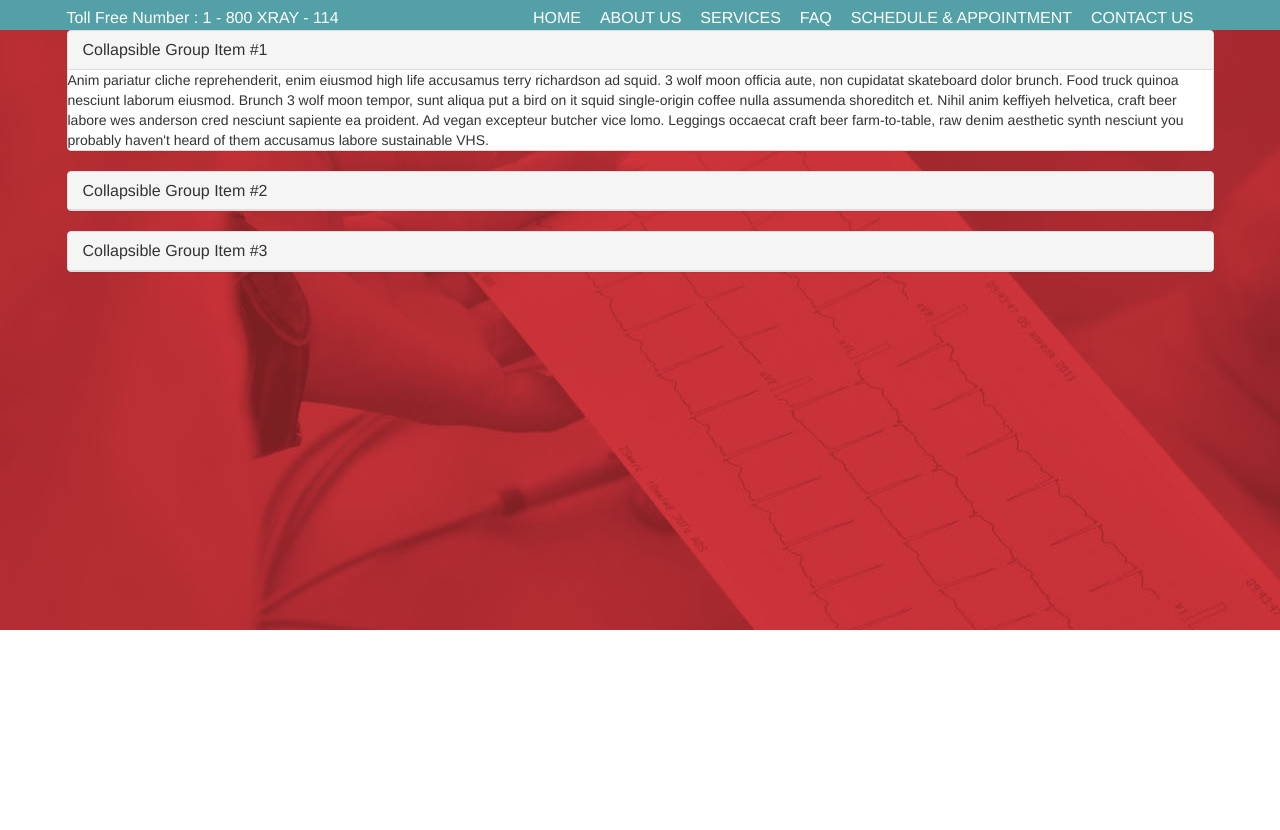
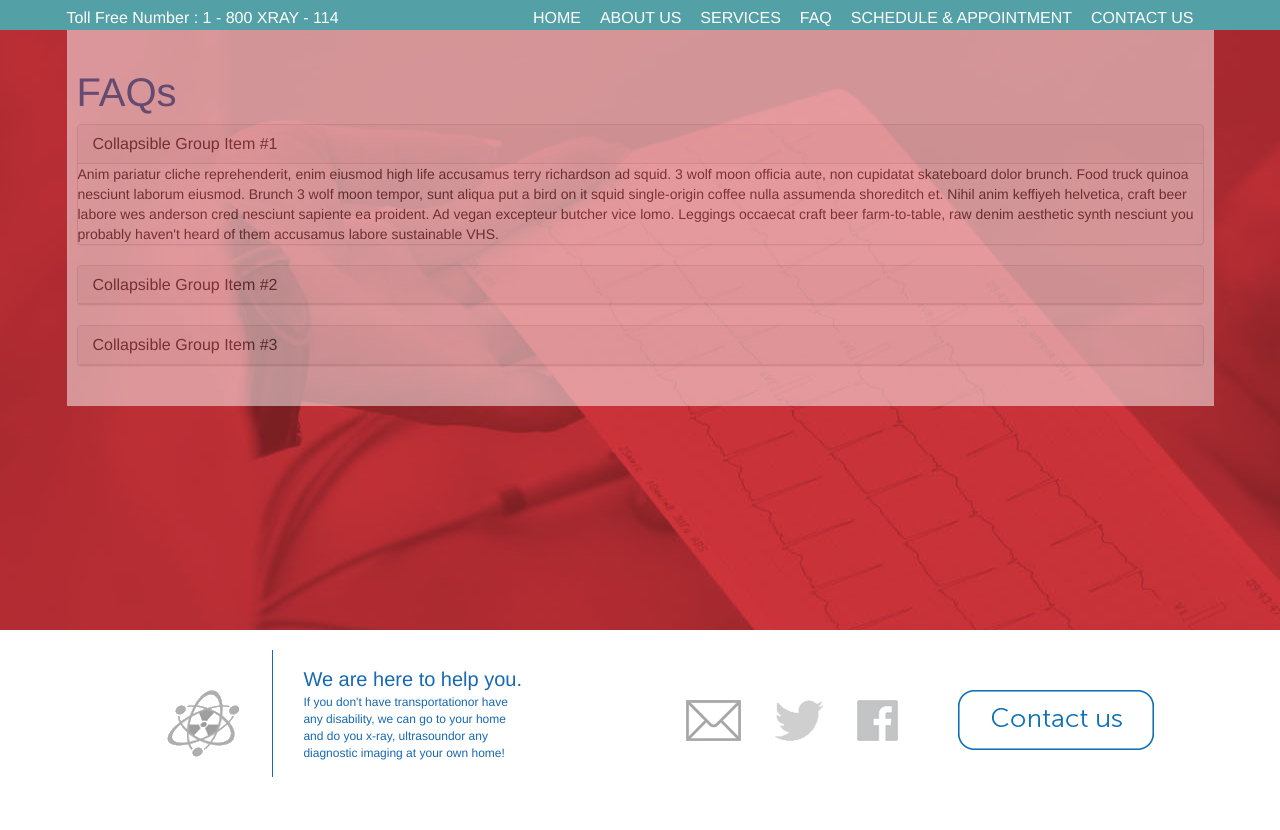
Before and after one commit to juankp3/aris, a PHP site: page /faq.html in a window 1280 px wide. Shown: the part 130-960 px from the top of the page. Before the commit the page ends 760 px from the top, so only its background shows below. Run offline with PHP 8.4, Linux system fonts and the light colour scheme.

Commit message:
animacion

```diff
--- a/css/style_dev.css
+++ b/css/style_dev.css
@@ -185,6 +185,16 @@ section.faq{
     background-position: center top;
 }
 
+section.faq .box_faq{
+	background: #FFF;
+	opacity: 0.5;
+	padding: 20px 10px;
+	display: block;
+}
+
+section.faq .box_faq #accordion{
+	opacity: 1;
+}
 /** footer **/
 #row_footer{
 	height: 160px;
--- a/faq.html
+++ b/faq.html
@@ -51,6 +51,9 @@
 
 	<section class=" faq">
 		<div class="row">
+
+			<div class="box_faq" >
+				<h1>FAQs</h1>
 				<div id="accordion" role="tablist" aria-multiselectable="true">
 
 				  <div class="panel panel-default">
@@ -92,7 +95,41 @@
 				</div>
 			</div>
 
+
+
+		</div>
+
 	</section>
+
+	<footer class="container-fluid">
+		<div id="row_footer" class="row pad_format">
+
+			<div id="ico_atom">
+				<img src="img/ico_atom.png" alt="">
+			</div>
+			<div id="text_footer">
+				<div id="title_text_footer">We are here to help you.</div>
+				<div id="des_text_footer">
+					If you don't have transportationor have<br>
+					any disability, we can go to your home<br>
+					and do you x-ray, ultrasoundor any<br>
+					diagnostic imaging at your own home!
+				</div>
+			</div>
+			<div id="contact_footer">
+				<a href="#"><img src="img/ico_contact.png" alt=""></a>
+			</div>
+			<div id="social_footer">
+				<ul id="social_list">
+					<li><a href="#"><img src="img/ico_message.jpg" alt=""></a></li>
+					<li><a href="#"><img src="img/ico_twitter.png" alt=""></a></li>
+					<li><a href="#"><img src="img/ico_facebook.png" alt=""></a></li>
+				</ul>
+			</div>
+
+		</div>
+	</footer>
+
 
 
 <script>
```
Lines whose indentation alone changed are shown as unchanged.
